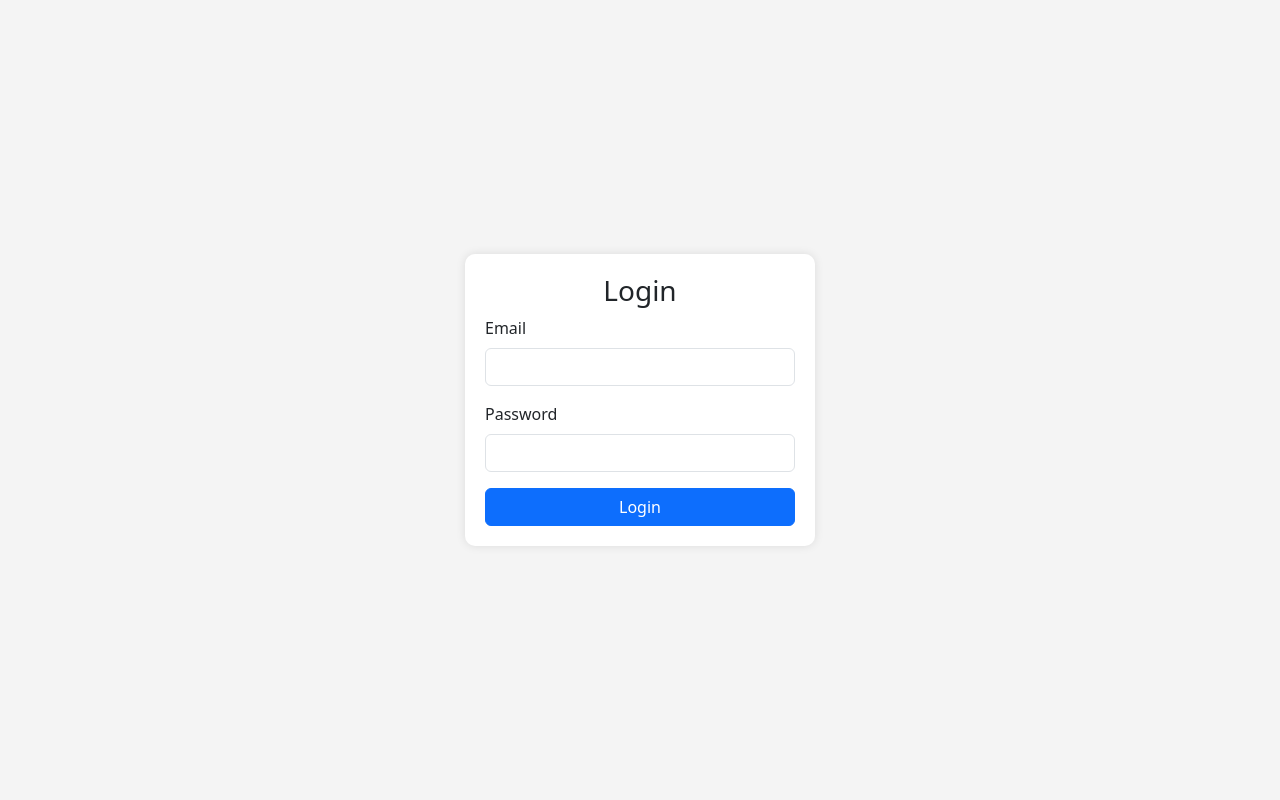
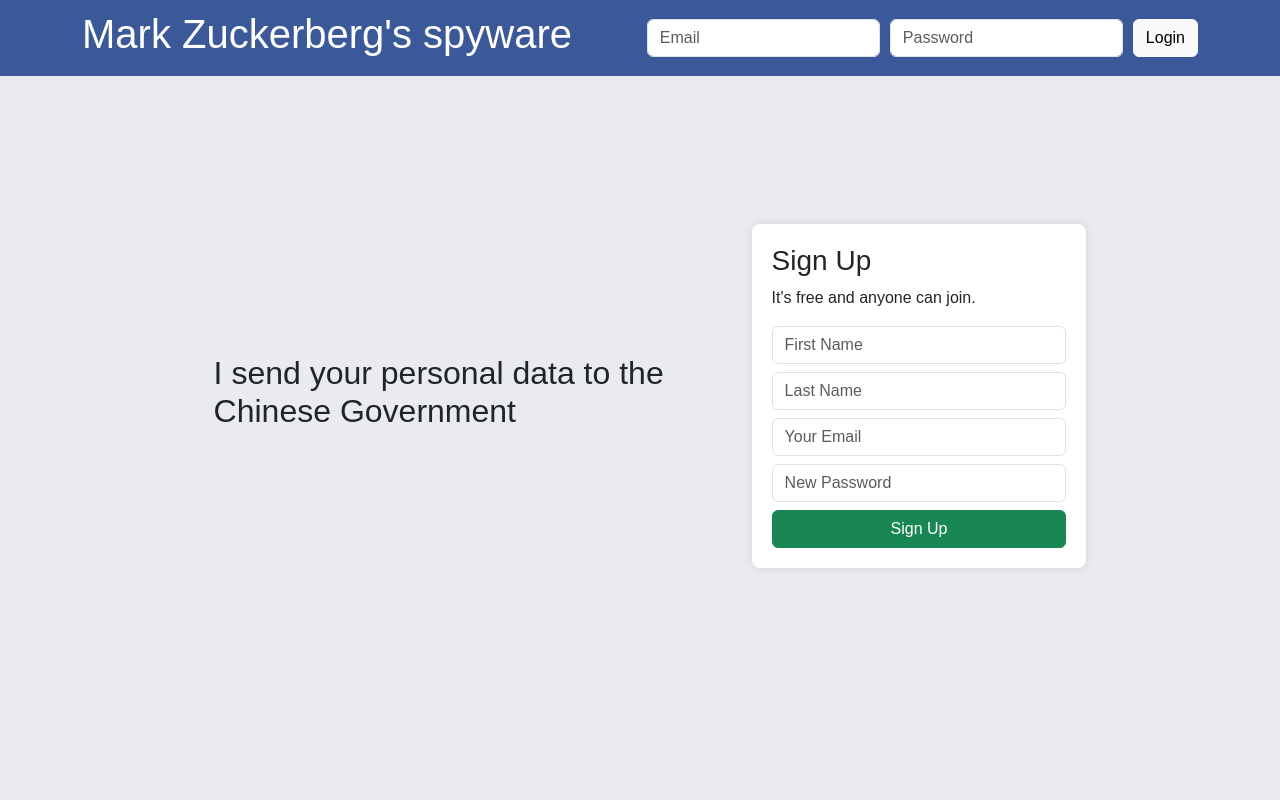
Before and after one commit to Leuchzz/VIPINOSA_websystem_756, a PHP site: page / in a window 1280 px wide. Run offline with PHP 8.4, Linux system fonts and the light colour scheme.

Commit message:
Update index.php
the login action is not working:(

```diff
--- a/index.php
+++ b/index.php
@@ -3,39 +3,72 @@
 <head>
     <meta charset="UTF-8">
     <meta name="viewport" content="width=device-width, initial-scale=1.0">
-    <title>Login</title>
+    <title>Facebook - Login or Sign Up</title>
     <link href="https://cdn.jsdelivr.net/npm/bootstrap@5.3.0/dist/css/bootstrap.min.css" rel="stylesheet">
     <style>
         body {
+            background-color: #e9ebee;
+            font-family: Arial, sans-serif;
+        }
+        .header {
+            background: #3b5998;
+            padding: 10px 0;
+            color: white;
+        }
+        .header .container {
+            display: flex;
+            justify-content: space-between;
+            align-items: center;
+        }
+        .login-form {
+            display: flex;
+            gap: 10px;
+        }
+        .main-content {
             display: flex;
             justify-content: center;
             align-items: center;
-            height: 100vh;
-            background: #f4f4f4;
+            height: 80vh;
         }
-        .login-container {
-            width: 350px;
+        .left-section {
+            width: 50%;
+            padding: 20px;
+        }
+        .right-section {
+            width: 30%;
             background: white;
             padding: 20px;
-            border-radius: 10px;
-            box-shadow: 0px 0px 10px rgba(0, 0, 0, 0.1);
+            border-radius: 8px;
+            box-shadow: 0 0 10px rgba(0, 0, 0, 0.1);
         }
     </style>
 </head>
 <body>
-    <div class="login-container">
-        <h3 class="text-center">Login</h3>
-        <form method="POST" action="loginAction.php">
-            <div class="mb-3">
-                <label for="username" class="form-label">Email</label>
-                <input type="email" class="form-control" name="email" required>
-            </div>
-            <div class="mb-3">
-                <label for="password" class="form-label">Password</label>
-                <input type="password" class="form-control" name="password" required>
-            </div>
-            <button type="submit" class="btn btn-primary w-100">Login</button>
-        </form>
+    <div class="header">
+        <div class="container">
+            <h1>Mark Zuckerberg's spyware</h1>
+            <form class="login-form" method="POST" action="loginAction.php">
+                <input type="email" name="email" class="form-control" placeholder="Email" required>
+                <input type="password" name="password" class="form-control" placeholder="Password" required>
+                <button type="submit" class="btn btn-light">Login</button>
+            </form>
+        </div>
+    </div>
+    <div class="container main-content">
+        <div class="left-section">
+            <h2>I send your personal data to the Chinese Government</h2>
+        </div>
+        <div class="right-section">
+            <h3>Sign Up</h3>
+            <p>It's free and anyone can join.</p>
+            <form method="POST" action="registerAction.php">
+                <input type="text" name="first_name" class="form-control mb-2" placeholder="First Name" required>
+                <input type="text" name="last_name" class="form-control mb-2" placeholder="Last Name" required>
+                <input type="email" name="email" class="form-control mb-2" placeholder="Your Email" required>
+                <input type="password" name="password" class="form-control mb-2" placeholder="New Password" required>
+                <button type="submit" class="btn btn-success w-100">Sign Up</button>
+            </form>
+        </div>
     </div>
 </body>
 </html>
```
